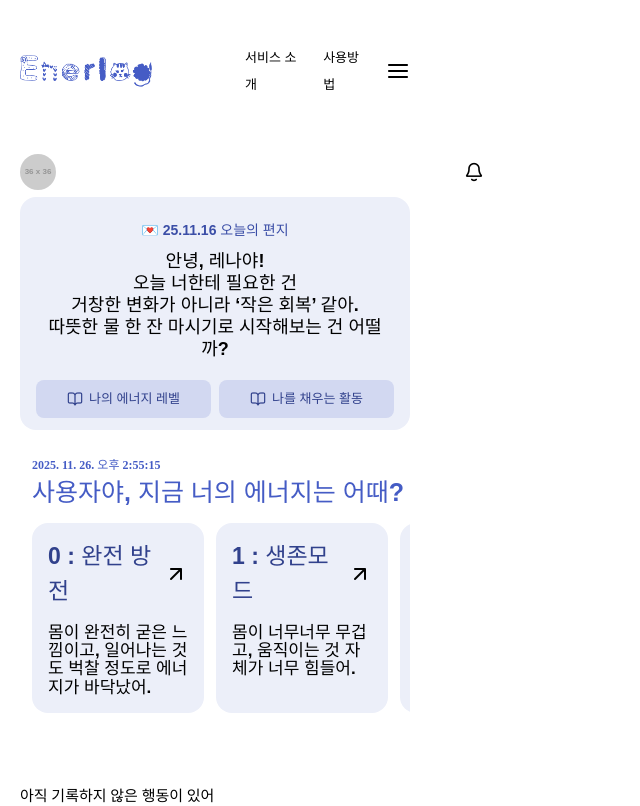
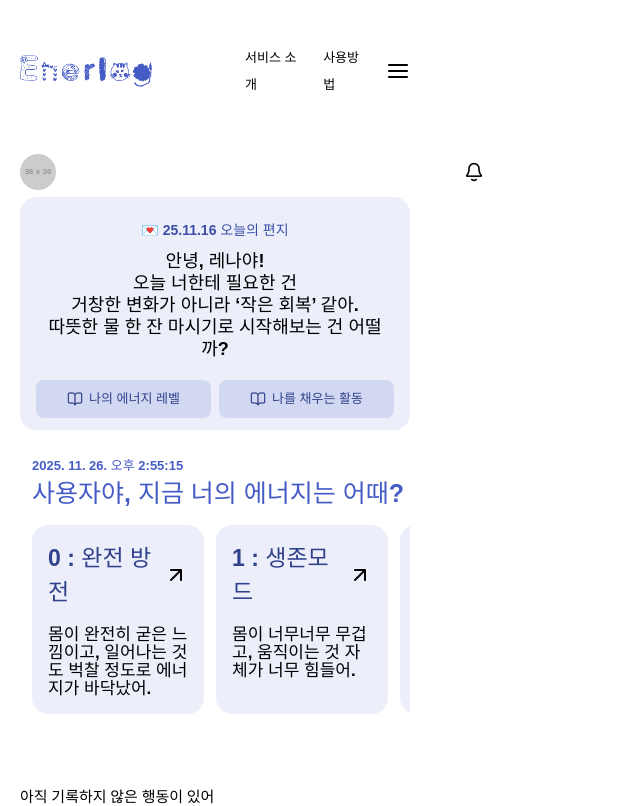
Before and after one commit to songye38/Enerlog, a React (Vite) app in the folder frontend/: page / in a window 1280 px wide. Shown: the top 806 px of the page, without its empty margins (0-640 px from the left). Built offline with nearby package versions, Linux system fonts and the light colour scheme; no server answers; a web font is replaced by a local one.

Commit message:
UPDATE 시간 부분 서체 변경

```diff
--- a/frontend/src/ccomponents/TodayEnergySection.tsx
+++ b/frontend/src/ccomponents/TodayEnergySection.tsx
@@ -27,8 +27,8 @@ export default function TodayEnergySection({ dateTime, message }: TodayEnergySec
         <div
           style={{
             color: "#455CC5",
-            fontSize: 12,
-            fontFamily: "Pretendard",
+            fontSize: 13,
+            fontFamily: "IsYun, sans-serif",
             fontWeight: 700,
             wordWrap: "break-word",
           }}
```
